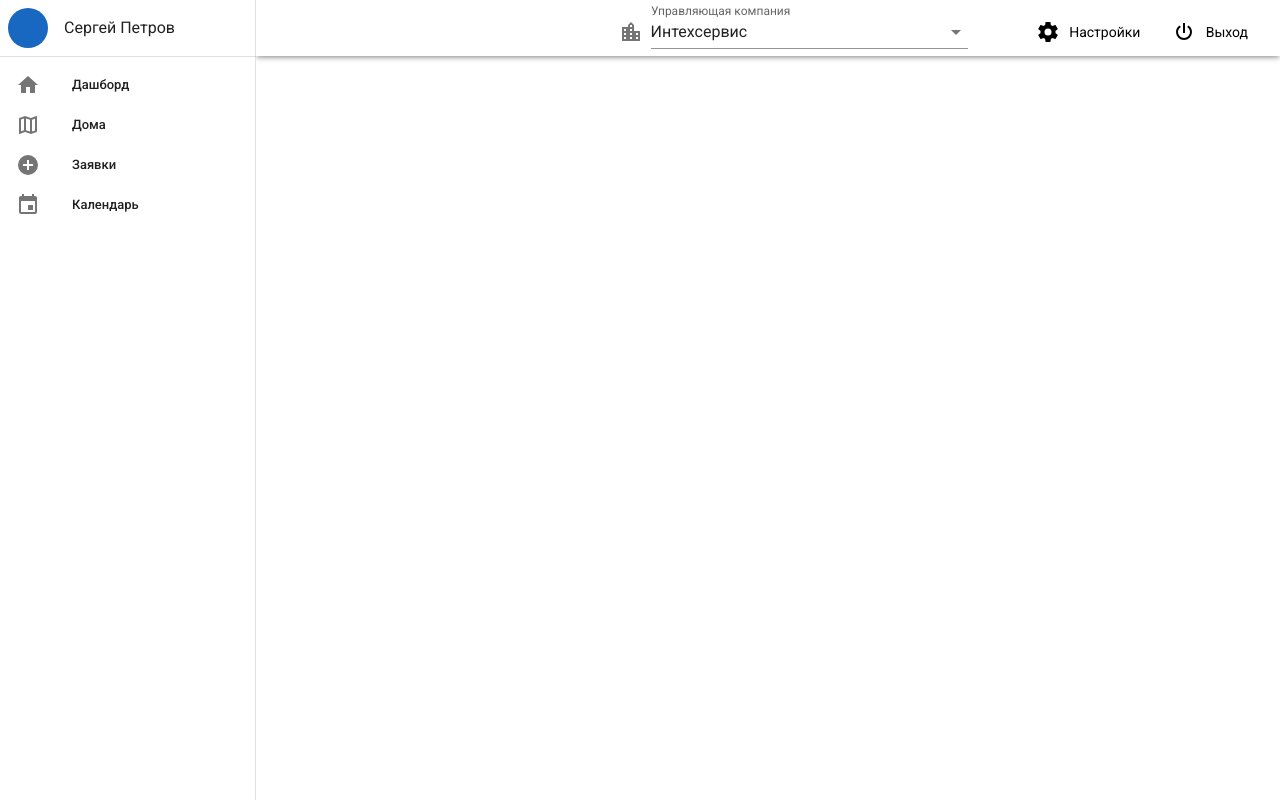
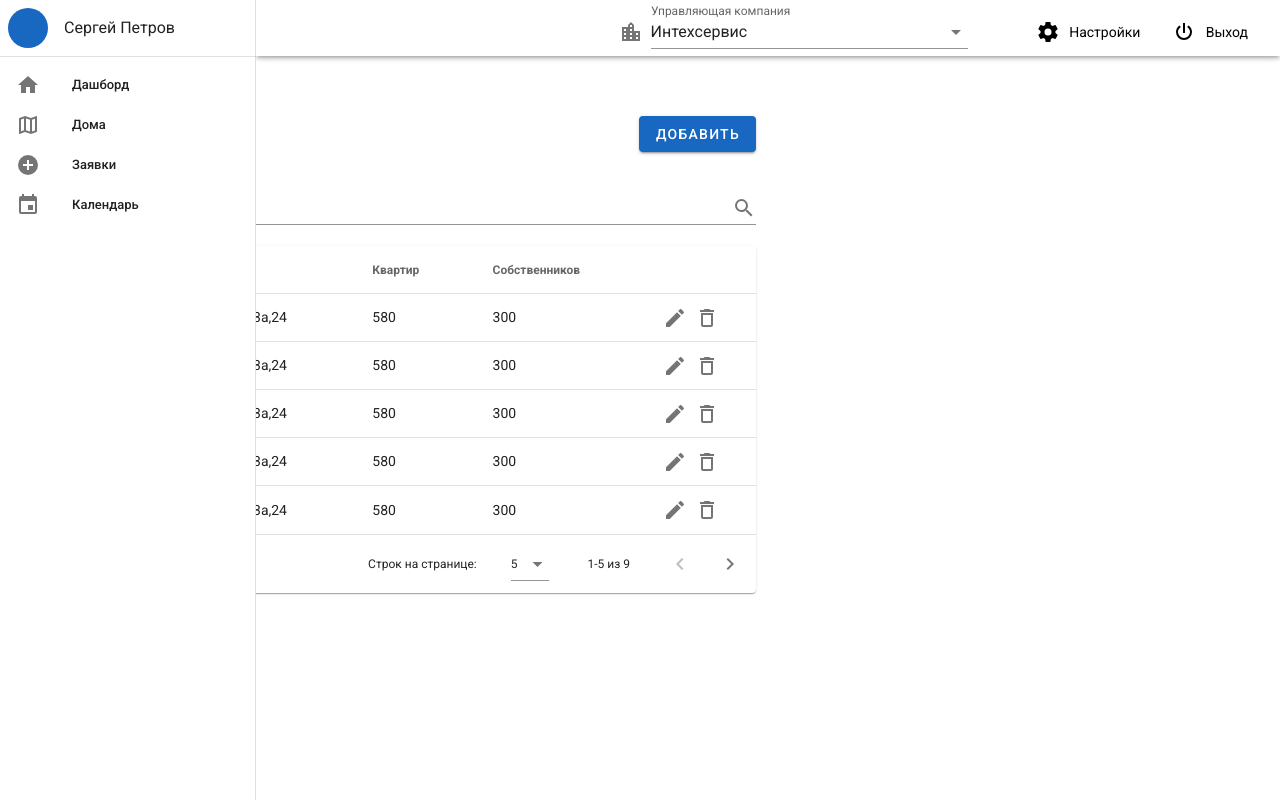
Before and after one commit to zorin-e/gkh-manage, a Vue app: page /houses in a window 1280 px wide. Built offline with nearby package versions, Linux system fonts and the light colour scheme.

Commit message:
Add: houses

```diff
--- a/src/domain/routes.ts
+++ b/src/domain/routes.ts
@@ -12,8 +12,16 @@ export const ROUTES: Routes = {
     name: "Dashboard",
   },
   houses: {
-    title: "Дома",
+    title: "Список домов",
     name: "Houses",
+  },
+  addHouse: {
+    title: "Новый дом",
+    name: "AddHouse",
+  },
+  editHouse: {
+    title: "Редактирование дома",
+    name: "EditHouse",
   },
   applications: {
     title: "Заявки",
--- a/src/main.ts
+++ b/src/main.ts
@@ -3,6 +3,7 @@ import App from "./App.vue";
 import router from "./router";
 import store from "./store";
 import vuetify from "./plugins/vuetify";
+import "@/styles/common.scss";
 
 Vue.config.productionTip = false;
 
--- a/src/presentation/layouts/LayoutDefault.vue
+++ b/src/presentation/layouts/LayoutDefault.vue
@@ -45,6 +45,7 @@
     </v-app-bar>
     <v-main class="pl-14 pt-14">
       <v-container fluid>
+        <h2 v-if="title" class="font-weight-regular">{{ title }}</h2>
         <slot />
       </v-container>
     </v-main>
@@ -79,5 +80,15 @@ export default Vue.extend({
       mdiCity,
     };
   },
+  computed: {
+    title(): string {
+      const meta = this.$route.meta;
+      if (meta?.title) {
+        if (!meta?.isModal) return meta.title;
+        return this.$route.matched[0]?.meta.title;
+      }
+      return "";
+    },
+  },
 });
 </script>
--- /dev/null
+++ b/src/presentation/views/Houses/List.vue
@@ -0,0 +1,122 @@
+<template>
+  <v-col xs="12" sm="10" md="9" lg="7">
+    <!-- <h2 v-if="$route.meta.title" class="font-weight-regular">{{$route.meta.title}}</h2> -->
+    <div class="text-right">
+      <v-btn
+        color="primary"
+        dark
+        class="mb-2"
+        @click="$router.push({ name: routes.addHouse.name })"
+      >
+        Добавить
+      </v-btn>
+      <v-text-field
+        v-model="search"
+        placeholder="Поиск"
+        class="mt-5"
+        :append-icon="searchIcon"
+      ></v-text-field>
+      <v-data-table
+        :headers="headers"
+        :items="houses"
+        :items-per-page="5"
+        class="elevation-1"
+      >
+        <template #item.actions>
+          <v-icon class="mr-2">
+            {{ mdiPencil }}
+          </v-icon>
+          <v-icon @click="dialogDelete = true">
+            {{ mdiDelete }}
+          </v-icon>
+        </template>
+      </v-data-table>
+      <router-view />
+    </div>
+
+    <v-dialog :value="dialogDelete" max-width="290">
+      <v-card>
+        <v-card-title> Удалить дом? </v-card-title>
+        <v-card-actions>
+          <v-spacer></v-spacer>
+          <v-btn text @click="dialogDelete = false"> Нет </v-btn>
+          <v-btn color="red darken-1" text @click="dialogDelete = false">
+            Да
+          </v-btn>
+        </v-card-actions>
+      </v-card>
+    </v-dialog>
+  </v-col>
+</template>
+
+<script lang="ts">
+import { ROUTES } from "@/domain/routes";
+import { mdiMagnify, mdiDeleteOutline, mdiPencil } from "@mdi/js";
+
+import Vue from "vue";
+export default Vue.extend({
+  data() {
+    return {
+      dialogDelete: false,
+      routes: { ...ROUTES },
+      search: "",
+      searchIcon: mdiMagnify,
+      mdiDelete: mdiDeleteOutline,
+      mdiPencil,
+      headers: [
+        { text: "Адрес", value: "address" },
+        { text: "Квартир", value: "flatsCount" },
+        { text: "Собственников", value: "owners" },
+        { text: "", value: "actions", sortable: false },
+      ],
+      houses: [
+        {
+          address: "Верхосунская,16,18,20,23а,24",
+          flatsCount: 580,
+          owners: 300,
+        },
+        {
+          address: "Верхосунская,16,18,20,23а,24",
+          flatsCount: 580,
+          owners: 300,
+        },
+        {
+          address: "Верхосунская,16,18,20,23а,24",
+          flatsCount: 580,
+          owners: 300,
+        },
+        {
+          address: "Верхосунская,16,18,20,23а,24",
+          flatsCount: 580,
+          owners: 300,
+        },
+        {
+          address: "Верхосунская,16,18,20,23а,24",
+          flatsCount: 580,
+          owners: 300,
+        },
+        {
+          address: "Верхосунская,16,18,20,23а,24",
+          flatsCount: 580,
+          owners: 300,
+        },
+        {
+          address: "Верхосунская,16,18,20,23а,24",
+          flatsCount: 580,
+          owners: 300,
+        },
+        {
+          address: "Верхосунская,16,18,20,23а,24",
+          flatsCount: 580,
+          owners: 300,
+        },
+        {
+          address: "Верхосунская,16,18,20,23а,24",
+          flatsCount: 580,
+          owners: 300,
+        },
+      ],
+    };
+  },
+});
+</script>
--- /dev/null
+++ b/src/presentation/views/Houses/Modal.vue
@@ -0,0 +1,46 @@
+<template>
+  <v-dialog :value="true" persistent max-width="600px">
+    <v-card>
+      <v-card-title v-if="title">
+        <span class="text-h5">{{ title }}</span>
+      </v-card-title>
+      <v-card-text>
+        <v-row>
+          <v-col cols="12">
+            <v-text-field label="Адрес" required hide-details></v-text-field>
+          </v-col>
+          <v-col cols="12">
+            <v-text-field
+              label="Количество квартир в доме"
+              required
+              hide-details
+            ></v-text-field>
+          </v-col>
+        </v-row>
+      </v-card-text>
+      <v-divider class="mt-5" />
+      <v-card-actions>
+        <v-spacer></v-spacer>
+        <v-btn color="blue darken-1" text @click="close"> Отменить </v-btn>
+        <v-btn color="blue darken-1" text @click="close"> Сохранить </v-btn>
+      </v-card-actions>
+    </v-card>
+  </v-dialog>
+</template>
+
+<script lang="ts">
+import { ROUTES } from "@/domain/routes";
+import Vue from "vue";
+export default Vue.extend({
+  methods: {
+    close() {
+      this.$router.push({ name: ROUTES.houses.name });
+    },
+  },
+  computed: {
+    title() {
+      return this.$route.meta?.title;
+    },
+  },
+});
+</script>
--- a/src/presentation/views/Houses.vue
+++ b/src/presentation/views/Houses/Wrapper.vue
@@ -1,3 +1,3 @@
 <template>
-  <div>houses</div>
+  <router-view />
 </template>
--- a/src/router/index.ts
+++ b/src/router/index.ts
@@ -28,10 +28,33 @@ const routes: Array<RouteConfig> = [
   {
     path: "/houses",
     name: ROUTES.houses.name,
-    component: () => import("@/presentation/views/Houses.vue"),
+    component: () => import("@/presentation/views/Houses/List.vue"),
     meta: {
+      title: ROUTES.houses.title,
       layout: LayoutDefault,
     },
+    children: [
+      {
+        path: "add",
+        name: ROUTES.addHouse.name,
+        component: () => import("@/presentation/views/Houses/Modal.vue"),
+        meta: {
+          title: ROUTES.addHouse.title,
+          layout: LayoutDefault,
+          isModal: true,
+        },
+      },
+      {
+        path: ":id",
+        name: ROUTES.editHouse.name,
+        component: () => import("@/presentation/views/Houses/Modal.vue"),
+        meta: {
+          title: ROUTES.editHouse.title,
+          layout: LayoutDefault,
+          isModal: true,
+        },
+      },
+    ],
   },
 ];
 
--- /dev/null
+++ b/src/styles/common.scss
@@ -0,0 +1,7 @@
+.text-center {
+  text-align: center;
+}
+
+.text-center {
+  text-align: right;
+}
```
